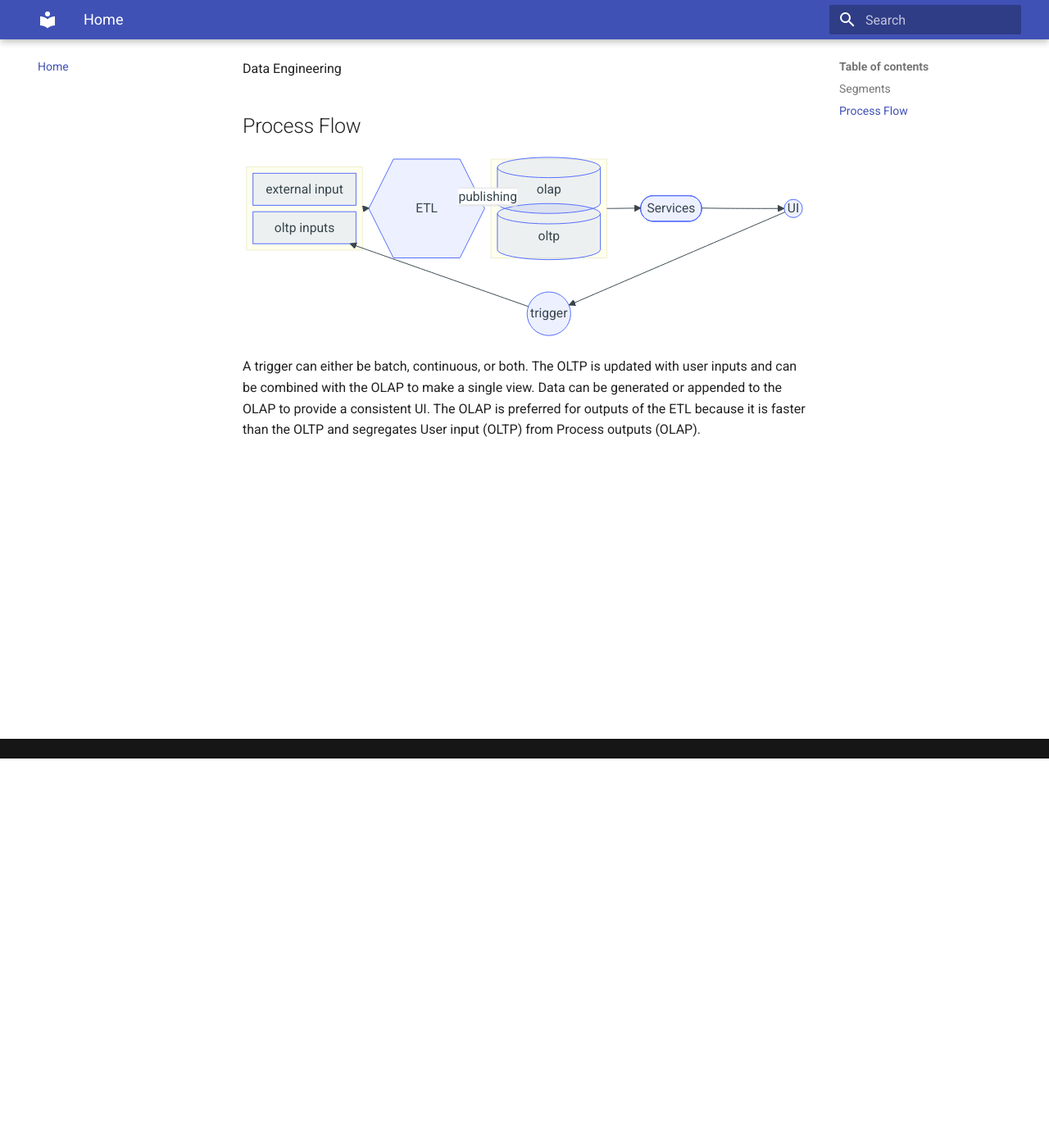
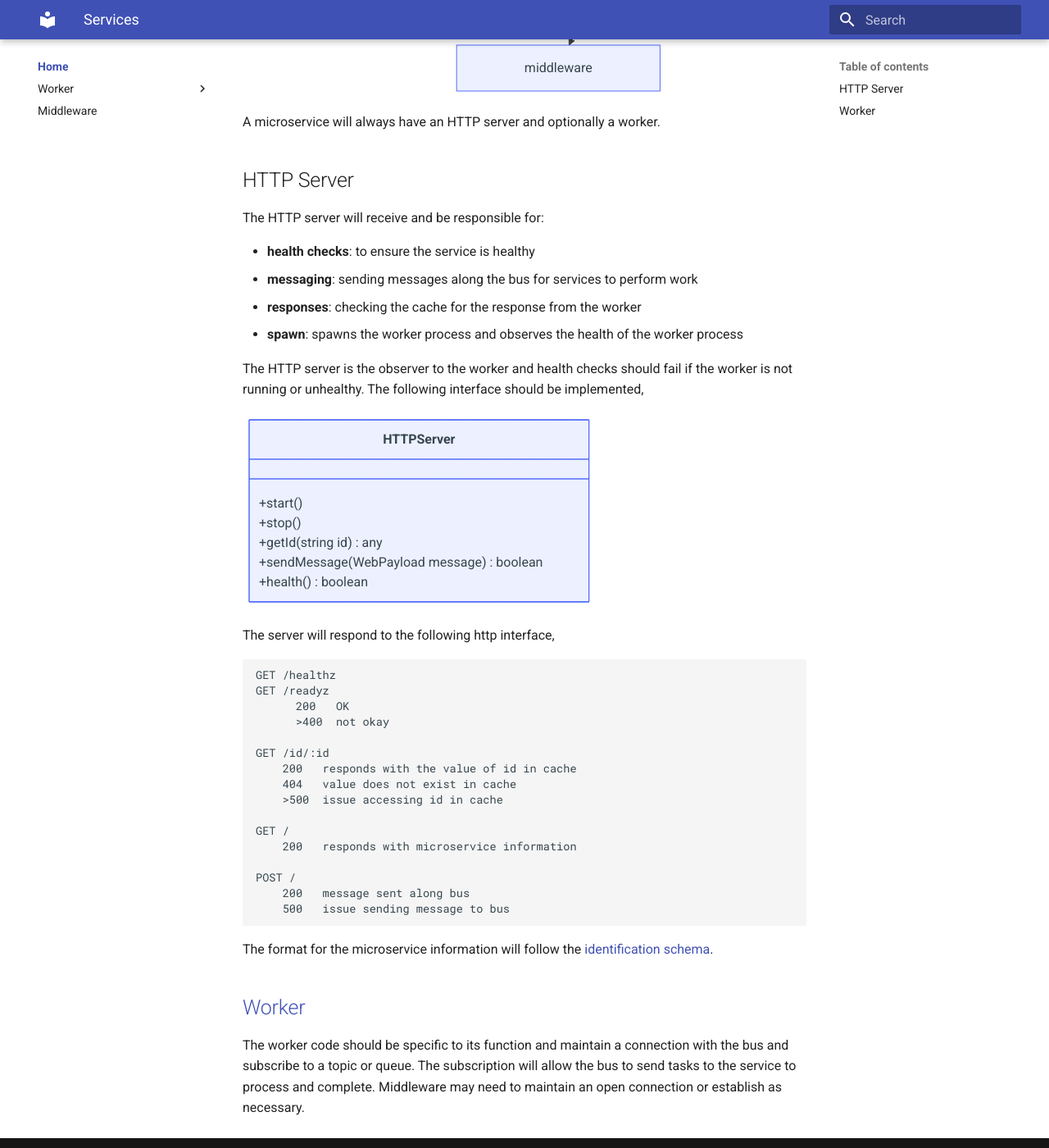
Before and after one commit to serv-c/docs, an MkDocs documentation site: the page built from docs/index.md, in a window 1280 px wide and 1400 px high, scrolled down 475 px. Shown: the whole window at 82% size. Built offline with MkDocs 1.6.1 and Material for MkDocs 9.7.7, drawn with Linux system fonts in a browser that asks for light colours; some of the changed text lies outside the part shown.

Commit message:
feat: restructure docs to focus on service layer

````diff
--- a/docs/index.md
+++ b/docs/index.md
@@ -1,46 +1,82 @@
-# Serv-c
+# Services
 
-Serv-c is an opinionated framework and prescribes a pattern for cloud-native technologies. Serv-c spans data engineering, modeling, services, database schemas, and front-end technologies. Serv-c specializes in dimensionalized data and assumes that all data can be a set of dimensions and observations measured at the intersection of dimensions.
-
-## Segments
-
-Frontend
-
-[Services](services/index.md)
-
-Database
-
-Data Engineering
-
-## Process Flow
+The microservice layer responds to requests in a nonblocking manner to the client.
 
 ```mermaid
 block-beta
-  columns 5
-  block:inputtypes
-    columns 1
-    iexternal["external input"]
-    ioltp["oltp inputs"]
-  end
 
-  etl{{"ETL"}}
+columns 4
 
-  block:db
-    columns 1
-    db1[("olap")]
-    db2[("oltp")]
-  end
 
-  services(("Services"))
-  ui(("UI"))
-  space space ioltp2(("trigger"))
+space space bus cache
+space space space space
+request space
+block:microservice:2
+  http["http server"]
+  worker
+end
+space space space space
+space space middleware:2
+style worker stroke-dasharray: 5 5
 
-  inputtypes --> etl{{"ETL"}}
-  etl{{"ETL"}} -- "publishing" --> db1
-  db --> services(["Services"])
-  services --> ui(("UI"))
-  ui --> ioltp2
-  ioltp2 --> ioltp
+
+request --> http
+http --> bus
+http --> cache
+bus --> worker
+worker --> bus
+worker --> cache
+worker --> middleware
 ```
 
-A trigger can either be batch, continuous, or both. The OLTP is updated with user inputs and can be combined with the OLAP to make a single view. Data can be generated or appended to the OLAP to provide a consistent UI. The OLAP is preferred for outputs of the ETL because it is faster than the OLTP and segregates User input (OLTP) from Process outputs (OLAP).
+A microservice will always have an HTTP server and optionally a worker.
+
+## HTTP Server
+
+The HTTP server will receive and be responsible for:
+
+- **health checks**: to ensure the service is healthy
+- **messaging**: sending messages along the bus for services to perform work
+- **responses**: checking the cache for the response from the worker
+- **spawn**: spawns the worker process and observes the health of the worker process
+
+The HTTP server is the observer to the worker and health checks should fail if the worker is not running or unhealthy. The following interface should be implemented,
+
+```mermaid
+classDiagram
+
+class HTTPServer{
+  +start()
+  +stop()
+  +getId(string id) any
+  +sendMessage(WebPayload message) boolean
+  +health() boolean
+}
+```
+
+The server will respond to the following http interface,
+
+```
+GET /healthz
+GET /readyz
+      200   OK
+      >400  not okay
+
+GET /id/:id
+    200   responds with the value of id in cache
+    404   value does not exist in cache
+    >500  issue accessing id in cache
+
+GET /
+    200   responds with microservice information
+
+POST /
+    200   message sent along bus
+    500   issue sending message to bus
+```
+
+The format for the microservice information will follow the [identification schema](./schema/identification.schema.json).
+
+## [Worker](./worker/)
+
+The worker code should be specific to its function and maintain a connection with the bus and subscribe to a topic or queue. The subscription will allow the bus to send tasks to the service to process and complete. Middleware may need to maintain an open connection or establish as necessary.
--- a/mkdocs.yml
+++ b/mkdocs.yml
@@ -5,18 +5,15 @@ repo_name: serv-c/docs
 site_url: https://docs.servc.io
 
 nav:
-  - Home: index.md
-  # - Frontend:
-  #   - Client: frontend/client.md
-  - Services:
-      - services/index.md
-      - Worker:
-        - services/worker/index.md
-        - Hooks:
-          - services/worker/hooks/index.md
-          - Parallelize: services/worker/hooks/parallelize.md
-          - OnComplete: services/worker/hooks/oncomplete.md
-      - Middleware: services/middleware.md
+  - Home:
+    - index.md
+    - Worker:
+      - worker/index.md
+      - Hooks:
+        - worker/hooks/index.md
+        - Parallelize: worker/hooks/parallelize.md
+        - OnComplete: worker/hooks/oncomplete.md
+    - Middleware: middleware.md
   - Configs:
       - config/index.md
 
````
Also changed, not shown: docs/middleware.md (renamed from docs/services/middleware.md, +12 -9 lines), docs/schema/middleware-bus-inputhandler.schema.json (+16 -8 lines), docs/services/index.md (deleted, +0 -82 lines), docs/worker/hooks/oncomplete.md (renamed from docs/services/worker/hooks/oncomplete.md, +2 -2 lines), docs/worker/hooks/parallelize.md (renamed from docs/services/worker/hooks/parallelize.md, +1 -1 lines), docs/worker/index.md (renamed from docs/services/worker/index.md, +3 -3 lines), docs/worker/hooks/index.md (renamed from docs/services/worker/hooks/index.md), 1 other file.
